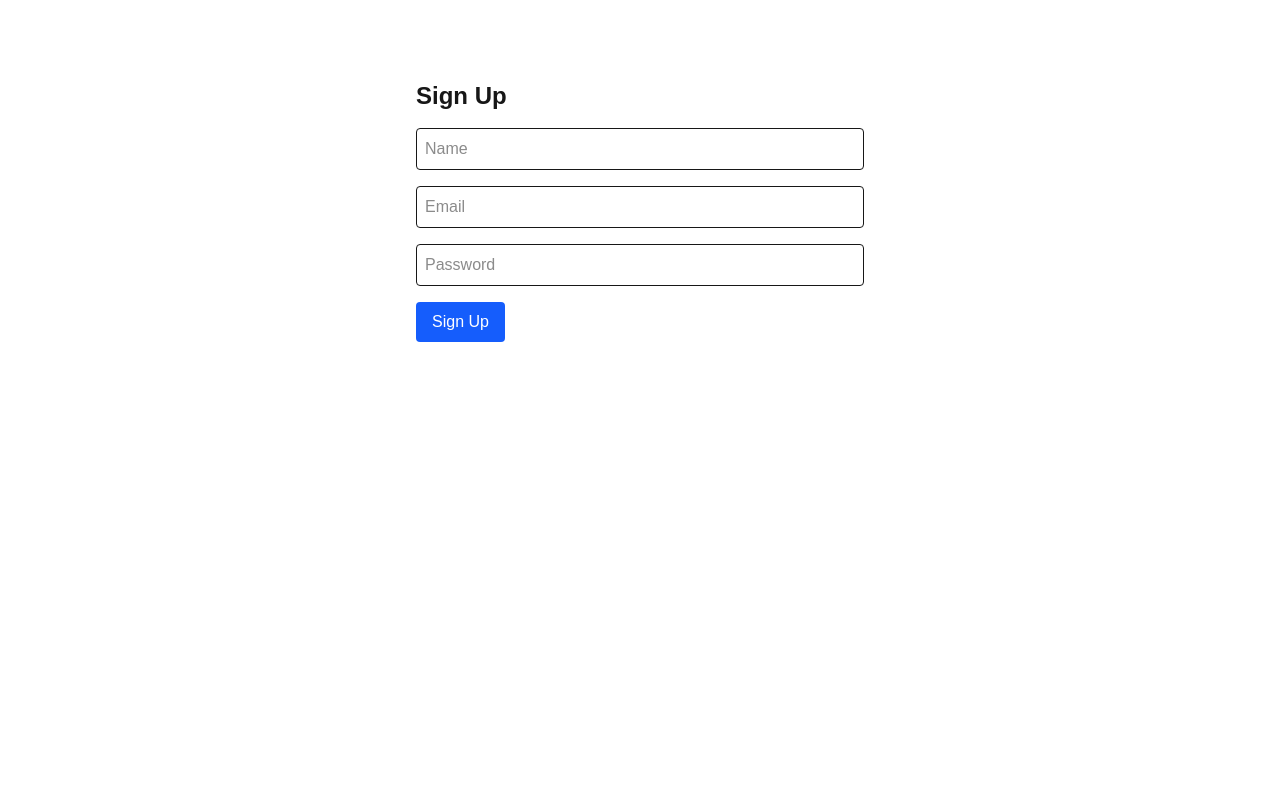
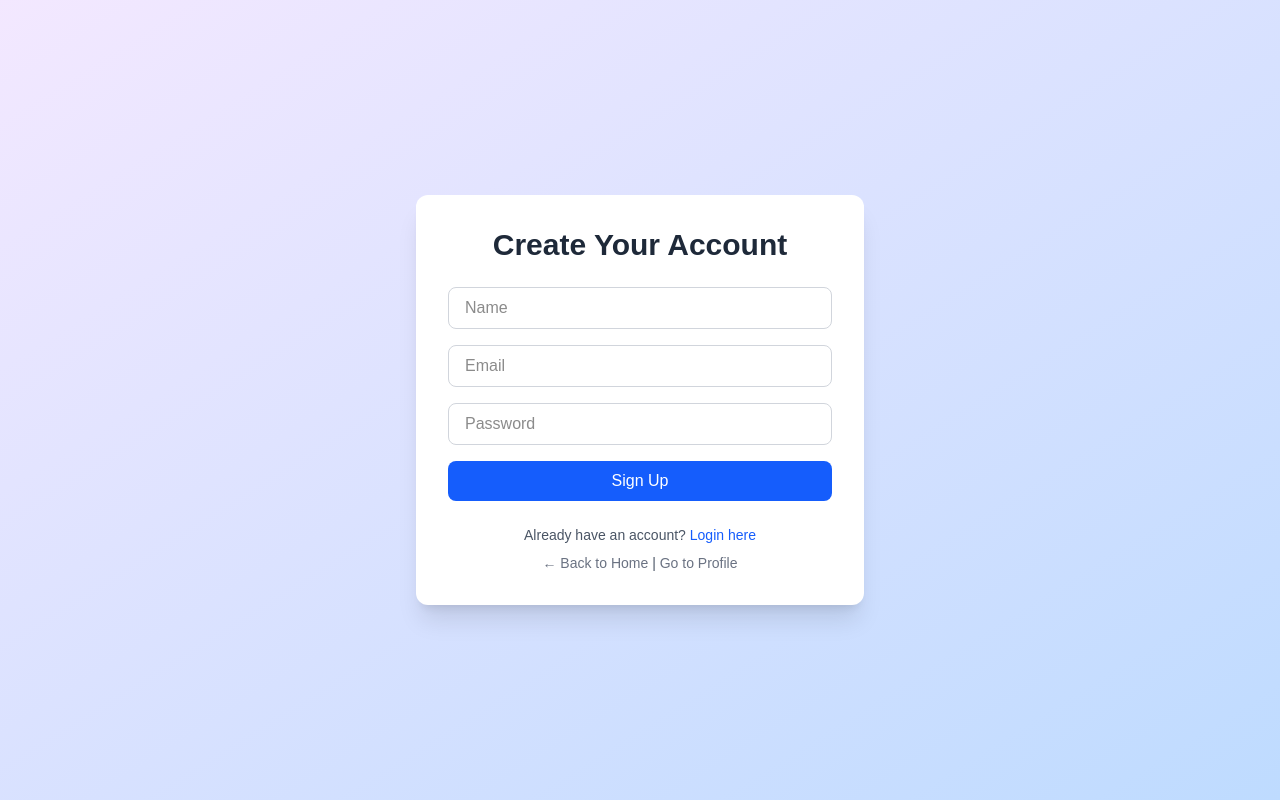
Before and after one commit to M-D-Ansari/cb-ui, a Next.js app: page /signup in a window 1280 px wide. Built offline with nearby package versions, Linux system fonts and the light colour scheme.

Commit message:
overall ui update

```diff
--- a/app/chat/page.tsx
+++ b/app/chat/page.tsx
@@ -1,13 +1,35 @@
 "use client";
 
+import { useRouter } from "next/navigation";
+
 export default function ChatPage() {
+  const router = useRouter();
+
+  const handleLogout = async () => {
+    await fetch("/api/logout", { method: "POST", credentials: "include" });
+    router.push("/login");
+  };
+
   return (
-    <div className="w-full h-screen p-4">
-      <iframe
-        src="https://flask-chatbot-api-qiwt.onrender.com"
-        className="w-full h-full border-none"
-        title="Chatbot"
-      ></iframe>
+    <div className="min-h-screen bg-gradient-to-br from-purple-100 to-blue-200 relative">
+      {/* Logout Button */}
+      <div className="absolute top-4 right-4">
+        <button
+          onClick={handleLogout}
+          className="bg-red-500 text-white px-4 py-2 rounded hover:bg-red-600 shadow-md transition"
+        >
+          Logout
+        </button>
+      </div>
+
+      {/* Chatbot iFrame */}
+      <div className="w-full h-screen p-4 pt-16">
+        <iframe
+          src="https://flask-chatbot-api-qiwt.onrender.com"
+          className="w-full h-full border-none rounded-xl shadow-lg"
+          title="Chatbot"
+        ></iframe>
+      </div>
     </div>
   );
 }
--- a/app/login/page.tsx
+++ b/app/login/page.tsx
@@ -2,6 +2,7 @@
 
 import { useState, useEffect } from "react";
 import { useRouter } from "next/navigation";
+import Link from "next/link";
 
 export default function LoginPage() {
   const router = useRouter();
@@ -37,11 +38,15 @@ export default function LoginPage() {
   };
 
   return (
-    <div className="max-w-md mx-auto mt-20">
-      <h1 className="text-2xl font-bold mb-4">Login</h1>
+    <div className="min-h-screen bg-gradient-to-br from-blue-100 to-purple-200 flex items-center justify-center px-4">
+      <div className="bg-white shadow-xl rounded-xl p-8 w-full max-w-md">
+        <h1 className="text-3xl font-bold text-center mb-6 text-gray-800">
+          Login to your Account
+        </h1>
+
         <form onSubmit={handleSubmit} className="space-y-4">
           <input
-          className="w-full border p-2 rounded"
+            className="w-full px-4 py-2 border border-gray-300 rounded-lg focus:outline-none focus:ring-2 focus:ring-blue-400"
             placeholder="Email"
             name="email"
             type="email"
@@ -49,7 +54,7 @@ export default function LoginPage() {
             required
           />
           <input
-          className="w-full border p-2 rounded"
+            className="w-full px-4 py-2 border border-gray-300 rounded-lg focus:outline-none focus:ring-2 focus:ring-blue-400"
             placeholder="Password"
             name="password"
             type="password"
@@ -57,12 +62,27 @@ export default function LoginPage() {
             required
           />
           <button
-          className="bg-green-600 text-white py-2 px-4 rounded hover:bg-green-700"
+            className="w-full bg-green-600 text-white py-2 rounded-lg hover:bg-green-700 transition"
             type="submit"
           >
             Login
           </button>
         </form>
+
+        <div className="mt-6 text-center text-sm text-gray-600">
+          <p>
+            Don&apos;t have an account?{" "}
+            <Link href="/signup" className="text-blue-600 hover:underline">
+              Sign up
+            </Link>
+          </p>
+          <p className="mt-2">
+            <Link href="/" className="text-gray-500 hover:underline">
+              ← Back to Home
+            </Link>
+          </p>
+        </div>
+      </div>
     </div>
   );
 }
--- a/app/signup/page.tsx
+++ b/app/signup/page.tsx
@@ -2,6 +2,7 @@
 
 import { useState } from "react";
 import { useRouter } from "next/navigation";
+import Link from "next/link";
 
 export default function SignupPage() {
   const router = useRouter();
@@ -28,18 +29,22 @@ export default function SignupPage() {
   };
 
   return (
-    <div className="max-w-md mx-auto mt-20">
-      <h1 className="text-2xl font-bold mb-4">Sign Up</h1>
+    <div className="min-h-screen bg-gradient-to-br from-purple-100 to-blue-200 flex items-center justify-center px-4">
+      <div className="bg-white shadow-xl rounded-xl p-8 w-full max-w-md">
+        <h1 className="text-3xl font-bold text-center mb-6 text-gray-800">
+          Create Your Account
+        </h1>
+
         <form onSubmit={handleSubmit} className="space-y-4">
           <input
-          className="w-full border p-2 rounded"
+            className="w-full px-4 py-2 border border-gray-300 rounded-lg focus:outline-none focus:ring-2 focus:ring-blue-400"
             placeholder="Name"
             name="name"
             onChange={handleChange}
             required
           />
           <input
-          className="w-full border p-2 rounded"
+            className="w-full px-4 py-2 border border-gray-300 rounded-lg focus:outline-none focus:ring-2 focus:ring-blue-400"
             placeholder="Email"
             name="email"
             type="email"
@@ -47,17 +52,39 @@ export default function SignupPage() {
             required
           />
           <input
-          className="w-full border p-2 rounded"
+            className="w-full px-4 py-2 border border-gray-300 rounded-lg focus:outline-none focus:ring-2 focus:ring-blue-400"
             placeholder="Password"
             name="password"
             type="password"
             onChange={handleChange}
             required
           />
-        <button className="bg-blue-600 text-white py-2 px-4 rounded hover:bg-blue-700" type="submit">
+          <button
+            className="w-full bg-blue-600 text-white py-2 rounded-lg hover:bg-blue-700 transition"
+            type="submit"
+          >
             Sign Up
           </button>
         </form>
+
+        <div className="mt-6 text-center text-sm text-gray-600">
+          <p>
+            Already have an account?{" "}
+            <Link href="/login" className="text-blue-600 hover:underline">
+              Login here
+            </Link>
+          </p>
+          <p className="mt-2">
+            <Link href="/" className="text-gray-500 hover:underline">
+              ← Back to Home
+            </Link>{" "}
+            |{" "}
+            <Link href="/profile" className="text-gray-500 hover:underline">
+              Go to Profile
+            </Link>
+          </p>
+        </div>
+      </div>
     </div>
   );
 }
```
Lines whose indentation alone changed are shown as unchanged.
